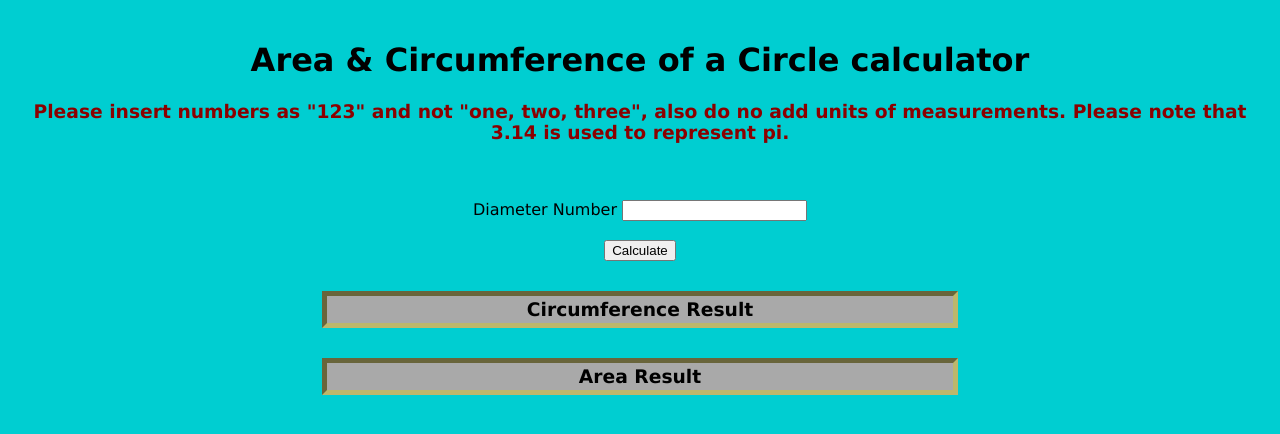
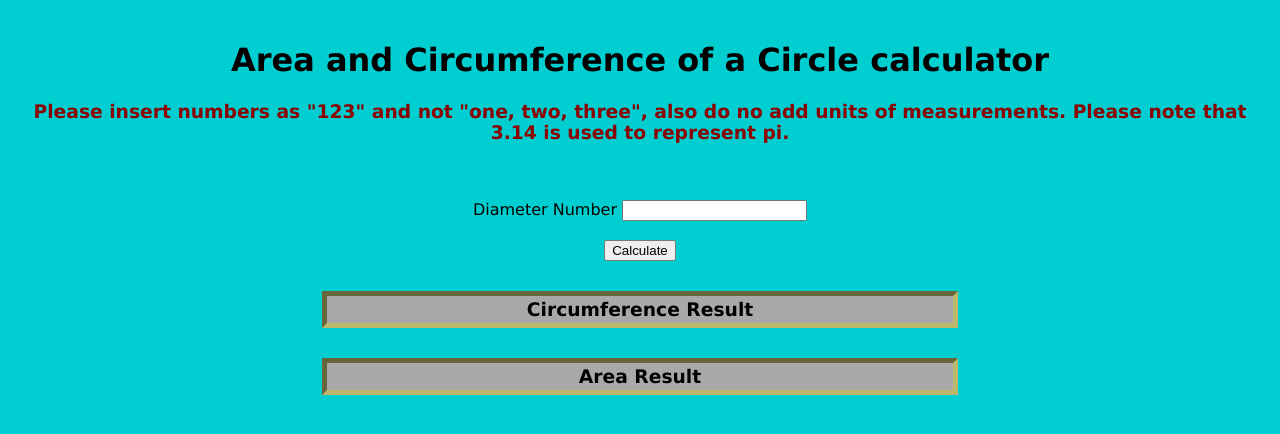
Before and after one commit to Oscale/Assignment-5, a plain HTML site: page index.html in a window 1280 px wide. Drawn offline with Linux system fonts and the light colour scheme.

```diff
--- a/index.html
+++ b/index.html
@@ -7,7 +7,7 @@
   <link href="style.css" rel="stylesheet" type="text/css" />
  </head>
  <body>
-  <h1>Area & Circumference of a Circle calculator</h1>
+  <h1>Area and Circumference of a Circle calculator</h1>
   <h3 id="warning">Please insert numbers as "123" and not "one, two, three", also do no add units of measurements. Please note that 3.14 is used to represent pi.</h3>
   <br><br>
   <label for="diameterin">Diameter Number</label>
```
Also changed, not shown: script.js (+3 -4 lines).
